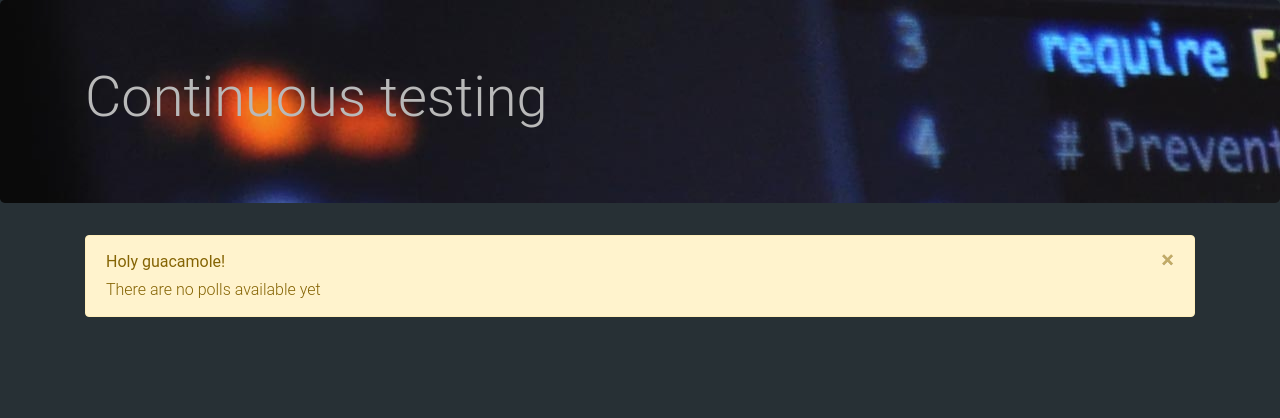
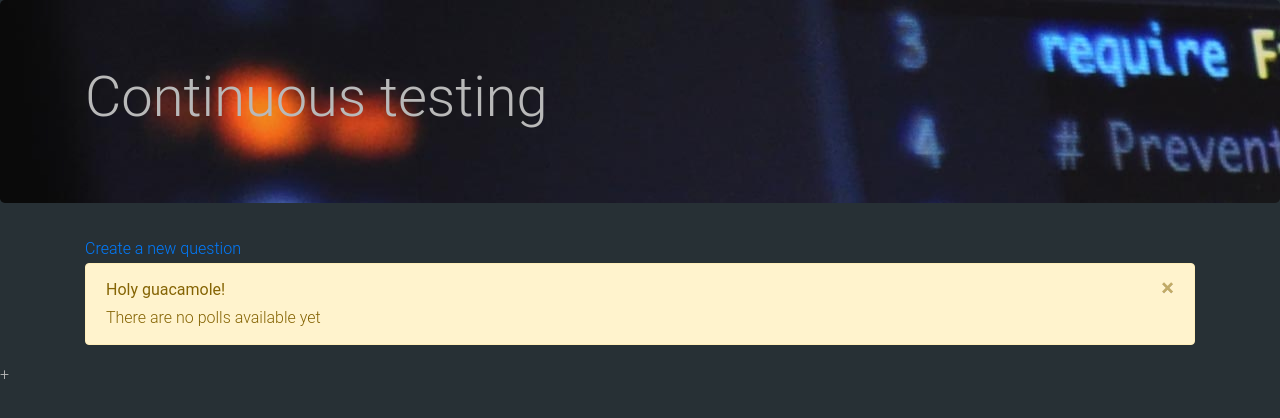
Before and after one commit to NielsTalens/ct-training, a Django app: page /polls/ in a window 1280 px wide. Shown: the part 60-478 px from the top of the page. Run offline with Django 3.2, Linux system fonts and the light colour scheme; data that the repository does not hold is empty; some libraries are stand-ins or nearby versions.

Commit message:
feature: create new questions

```diff
--- a/polls/templates/polls/base.html
+++ b/polls/templates/polls/base.html
@@ -36,7 +36,8 @@
         <!-- <img src="{% static 'images/example.jpeg' %}" alt="header"> -->
         <main class="container">
           <div class="row">
-                <div class="col">
+            <div class="col">
+                  <a href="{% url 'polls:create-question' %}">Create a new question</a>
                 {% block content %}
                 {% endblock %}
                 </div>
@@ -53,4 +54,4 @@
 <script src="https://stackpath.bootstrapcdn.com/bootstrap/4.2.1/js/bootstrap.min.js" integrity="sha384-B0UglyR+jN6CkvvICOB2joaf5I4l3gm9GU6Hc1og6Ls7i6U/mkkaduKaBhlAXv9k" crossorigin="anonymous"></script>
 </body>
 </html>
-</html>
++
--- a/polls/urls.py
+++ b/polls/urls.py
@@ -8,4 +8,5 @@ urlpatterns = [
     path('<int:pk>/', views.DetailView.as_view(), name='detail'),
     path('<int:pk>/results/', views.ResultsView.as_view(), name='results'),
     path('<int:question_id>/vote/', views.vote, name='vote'),
+    path('create-question', views.create_question, name='create-question'),
 ]
--- a/polls/views.py
+++ b/polls/views.py
@@ -4,6 +4,7 @@ from django.urls import reverse
 from django.views import generic
 
 from .models import Choice, Question
+from .forms import NewQuestionForm
 
 
 class IndexView(generic.ListView):
@@ -12,7 +13,7 @@ class IndexView(generic.ListView):
 
     def get_queryset(self):
         """Return the last five published questions."""
-        return Question.objects.order_by('-pub_date')[:5]
+        return Question.objects.order_by('-question_text')
 
 
 class DetailView(generic.DetailView):
@@ -41,3 +42,15 @@ def vote(request, question_id):
         # with POST data. This prevents data from being posted twice if a
         # user hits the Back button.
         return HttpResponseRedirect(reverse('polls:results', args=(question.id,)))
+
+def create_question(request):
+	if request.method == 'POST':
+		form = NewQuestionForm(request.POST)
+		if form.is_valid():
+				form.save()
+				return HttpResponseRedirect(reverse('polls:index'))
+	else:
+			form = NewQuestionForm()
+
+	return render(request, 'polls/create_question.html', {'form': form})
+	# return render(request, "create_question.html", context)
```
Also changed, not shown: polls/forms.py (added, +17 -0 lines), polls/templates/polls/create_question.html (added, +13 -0 lines), polls/templates/polls/index.html (line endings or trailing spaces).
